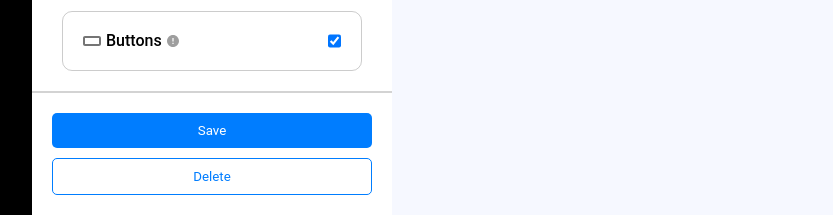
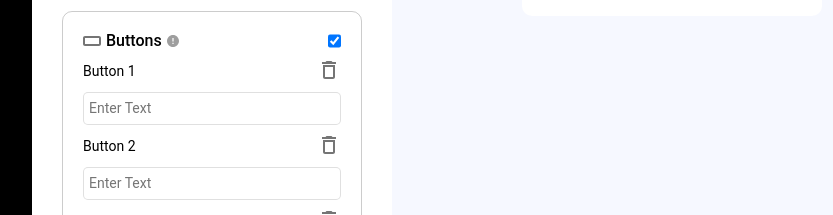
Before and after one commit to npodbere/WhatsUpMessagesTemplate, a React (Create React App) app: page /campaign in a window 1280 px wide. Both pictures are taken after a click on the checkbox 362 px from the left and 1153 px from the top of the page. Shown: the part 1112-1327 px from the top of the page, without its empty margins (28-861 px from the left). Built offline with nearby package versions, Linux system fonts and the light colour scheme.

Commit message:
Add buttons

```diff
--- a/src/components/CreateCampaignPage.tsx
+++ b/src/components/CreateCampaignPage.tsx
@@ -4,13 +4,21 @@ import Header from "./Header";
 import CreateMessage from "./createMessage/CreateMessage";
 import Preview from "./createMessage/Preview";
 
+const initialButtons = [
+  { name: "Button 1", payload: "" },
+  { name: "Button 2", payload: "" },
+  { name: "Button 3", payload: "" },
+];
+
 function CreateCampaignPage() {
   const [image, setImage] = useState<any>(null);
   const [bodyText, setBodyText] = useState("");
   const [footerText, setFooterText] = useState("");
+  const [buttons, setButtons] = useState(initialButtons);
 
   const [headerExist, setHeaderExist] = useState(true);
   const [footerExist, setFooterExist] = useState(false);
+  const [buttonsExist, setButtonsExist] = useState(false);
 
   function handleChange(e: any) {
     setImage(URL.createObjectURL(e.target.files[0]));
@@ -32,8 +40,20 @@ function CreateCampaignPage() {
               changeFooterActiveStatus={(value: boolean) =>
                 setFooterExist(value)
               }
+              isButtonsActive={buttonsExist}
+              changeButtonsActiveStatus={(value: boolean) =>
+                setButtonsExist(value)
+              }
               footerText={footerText}
               setFooterText={(value: string) => setFooterText(value)}
+              buttons={buttons}
+              setButtons={(value: string, button: any) => {
+                const newButtons = [...buttons];
+                const index = newButtons.indexOf(button);
+                const newButton = { name: button.name, payload: value };
+                newButtons[index] = newButton;
+                setButtons(newButtons);
+              }}
             />
           </div>
           <div className="create-message-action-btn-container">
@@ -76,8 +96,28 @@ function CreateCampaignPage() {
                     type: "footer",
                   });
                 }
+                if (buttonsExist) {
+                  let index = 0;
+                  buttons.forEach((button: any) => {
+                    if (button.payload !== "") {
+                      components.push({
+                        index,
+                        parameters: [
+                          {
+                            payload: button.payload,
+                            type: "payload",
+                          },
+                        ],
+                        sub_type: "quick_reply",
+                        type: "button",
+                      });
+                      index += 1;
+                    }
+                  });
+                }
                 console.log(components);
               }}
+              disabled={bodyText === ""}
             >
               Save
             </button>
@@ -87,6 +127,8 @@ function CreateCampaignPage() {
               onClick={() => {
                 setImage(null);
                 setBodyText("");
+                setButtons(initialButtons);
+                setFooterText("");
               }}
             >
               Delete
@@ -100,6 +142,7 @@ function CreateCampaignPage() {
             headerExist={headerExist}
             footerText={footerText}
             footerExist={footerExist}
+            buttons={buttons}
           />
         </div>
       </div>
--- a/src/components/createMessage/CreateMessage.tsx
+++ b/src/components/createMessage/CreateMessage.tsx
@@ -2,6 +2,7 @@ import { ReactComponent as Close } from "../../img/Close.svg";
 import { ReactComponent as Photo } from "../../img/photo.svg";
 import { ReactComponent as Text } from "../../img/Text.svg";
 import { ReactComponent as ButtonIcon } from "../../img/Btn.svg";
+import { ReactComponent as Trash } from "../../img/delete.svg";
 
 import CommonBlockContainer from "./CommonBlockContainer";
 import CommonBlockTitle from "./CommonBlockTitle";
@@ -18,6 +19,10 @@ interface ICreateMessage {
   changeFooterActiveStatus: any;
   footerText: string;
   setFooterText: any;
+  isButtonsActive: boolean;
+  changeButtonsActiveStatus: any;
+  buttons: any;
+  setButtons: any;
 }
 
 function CreateMessage({
@@ -30,6 +35,10 @@ function CreateMessage({
   isFooterActive,
   footerText,
   setFooterText,
+  isButtonsActive,
+  changeButtonsActiveStatus,
+  buttons,
+  setButtons,
 }: ICreateMessage) {
   return (
     <div className="create-message-container">
@@ -85,7 +94,34 @@ function CreateMessage({
       </CommonBlockContainer>
       <br />
       <CommonBlockContainer>
-        <CommonBlockTitle Icon={ButtonIcon} title="Buttons" isOptional />
+        <CommonBlockTitle
+          Icon={ButtonIcon}
+          title="Buttons"
+          isOptional
+          isActive={isButtonsActive}
+          changeActiveStatus={changeButtonsActiveStatus}
+        />
+        {isButtonsActive &&
+          buttons.map((button: any) => {
+            return (
+              <div>
+                <div className="create-message-buttons">
+                  <div className="text-tips">{button.name}</div>
+                  <div style={{ cursor: "pointer" }}>
+                    <Trash />
+                  </div>
+                </div>
+                <input
+                  type="text"
+                  maxLength={25}
+                  className="text-tips create-message-text"
+                  placeholder="Enter Text"
+                  value={button.payload}
+                  onChange={(event) => setButtons(event.target.value, button)}
+                />
+              </div>
+            );
+          })}
       </CommonBlockContainer>
     </div>
   );
--- a/src/components/createMessage/Preview.tsx
+++ b/src/components/createMessage/Preview.tsx
@@ -6,6 +6,7 @@ interface IPreview {
   headerExist: boolean;
   footerText: string;
   footerExist: boolean;
+  buttons: any;
 }
 
 function Preview({
@@ -14,6 +15,7 @@ function Preview({
   headerExist,
   footerText,
   footerExist,
+  buttons,
 }: IPreview) {
   return (
     <div className="create-message-preview-container">
@@ -66,6 +68,22 @@ function Preview({
             </div>
           )}
         </div>
+        <div className="create-message-preview-btn-container">
+          {buttons.map((button: any) => {
+            if (button.payload !== "") {
+              return (
+                <button
+                  className="create-message-preview-btn button-blue-small"
+                  type="button"
+                >
+                  {button.name}
+                </button>
+              );
+            }
+            /* eslint-disable-next-line */
+            return <></>;
+          })}
+        </div>
       </div>
     </div>
   );
--- a/src/sass/components/_createCampaign.scss
+++ b/src/sass/components/_createCampaign.scss
@@ -1,4 +1,11 @@
 .create-message {
+  &-buttons {
+    display: flex;
+    justify-content: space-between;
+    align-items: center;
+    margin-top: 1rem;
+  }
+
   &-text {
     background-color: $white;
     border: 1px solid #0000001f;
@@ -7,6 +14,7 @@
     border-radius: 5px;
     padding: 0.5rem;
   }
+
   &-container {
     &-main {
       display: flex;
@@ -47,6 +55,10 @@
     &-save {
       background-color: $blue;
       color: $white;
+
+      :disabled {
+        opacity: 0.1;
+      }
     }
 
     &-delete {
@@ -57,6 +69,22 @@
   }
 
   &-preview {
+    &-btn {
+      background-color: $white;
+      color: $blue;
+      border: 1px solid $blue;
+      width: 100%;
+      border-radius: 5px;
+      padding: 0.3rem 0;
+      margin-top: 1rem;
+      cursor: pointer;
+
+      &-container {
+        display: flex;
+        flex-direction: column;
+      }
+    }
+
     &-container {
       background-color: $white;
       padding: 2rem;
```
Also changed, not shown: src/img/delete.svg (added), 1 other file (tests, documents, lock files or other folders).
